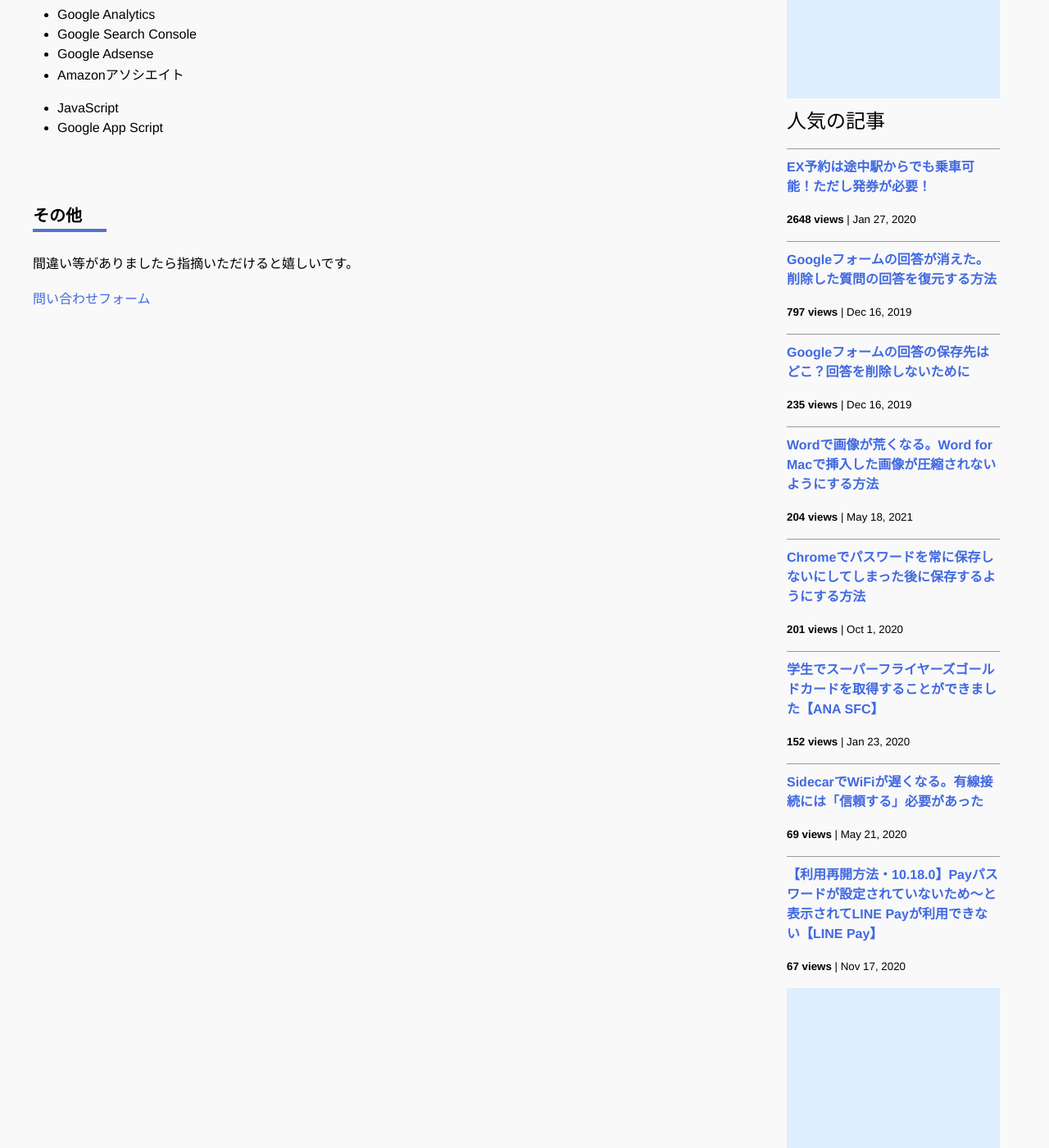
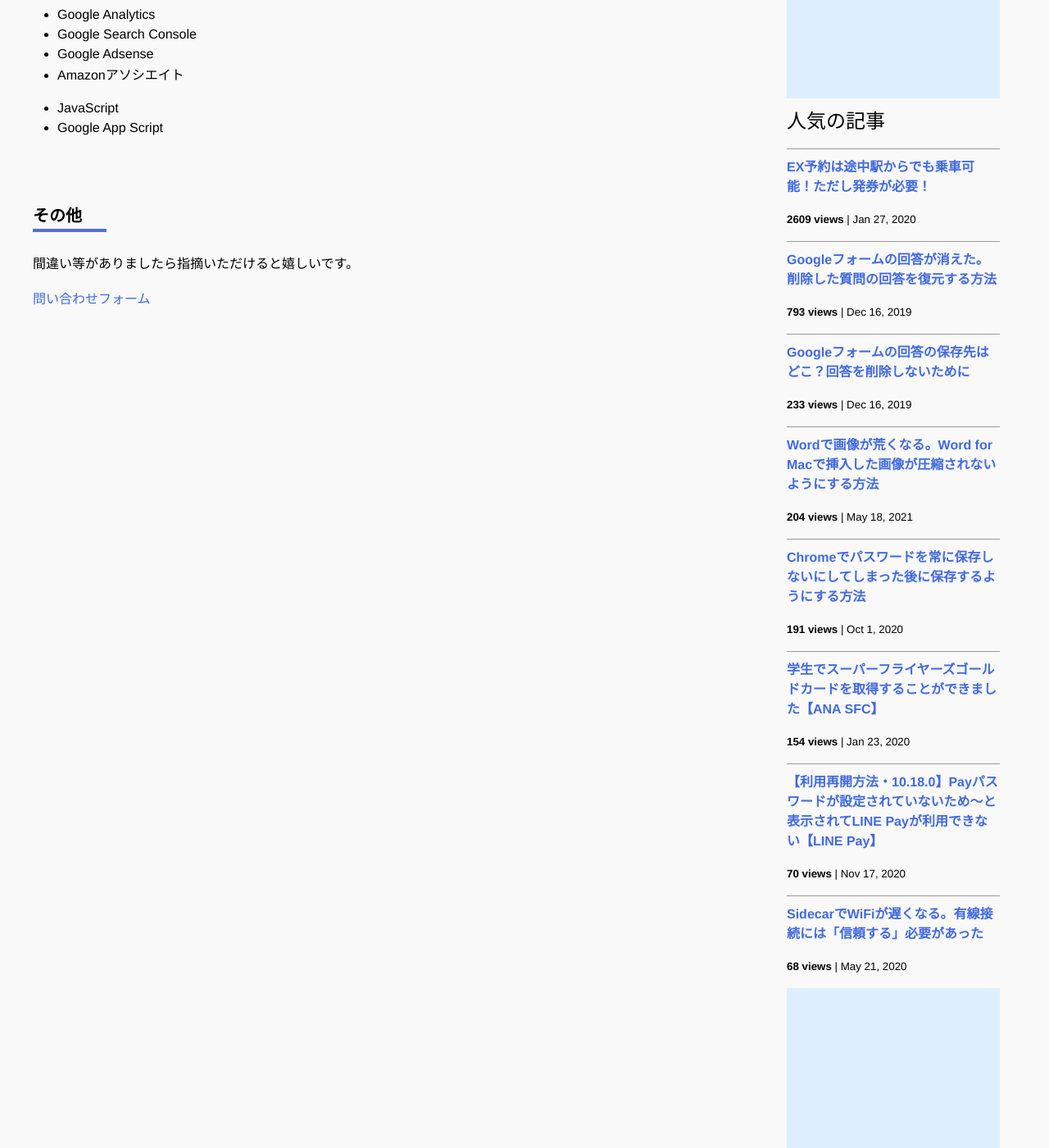
Before and after one commit to iwanaminami/shoyaiwaname, a Jekyll site: the page built from about.markdown, in a window 1280 px wide and 1400 px high, scrolled down 693 px. Shown: the whole window at 82% size. Built offline with Jekyll 4.4.1, drawn with Linux system fonts in a browser that asks for light colours; nearby versions of some CDN libraries; comment, search, counter and statistics services are not loaded.

Commit message:
a new commit message

```diff
--- a/_data/popularposts.yml
+++ b/_data/popularposts.yml
@@ -1,17 +1,17 @@
 side:
-  - view: 2648
+  - view: 2609
     url: /2020/01/27/ex-rideontheway.html
-  - view: 797
+  - view: 793
     url: /2019/12/16/restore-googleform.html
-  - view: 235
+  - view: 233
     url: /2019/12/16/googleform-answers.html
   - view: 204
     url: /2021/05/18/image-compression-word.html
-  - view: 201
+  - view: 191
     url: /2020/10/01/googlepassword.html
-  - view: 152
+  - view: 154
     url: /2020/01/23/sfcgold.html
-  - view: 69
+  - view: 70
+    url: /2020/11/17/linepay.html
+  - view: 68
     url: /2020/05/21/sidecar-via-cable.html
-  - view: 67
-    url: /2020/11/17/linepay.html
```
